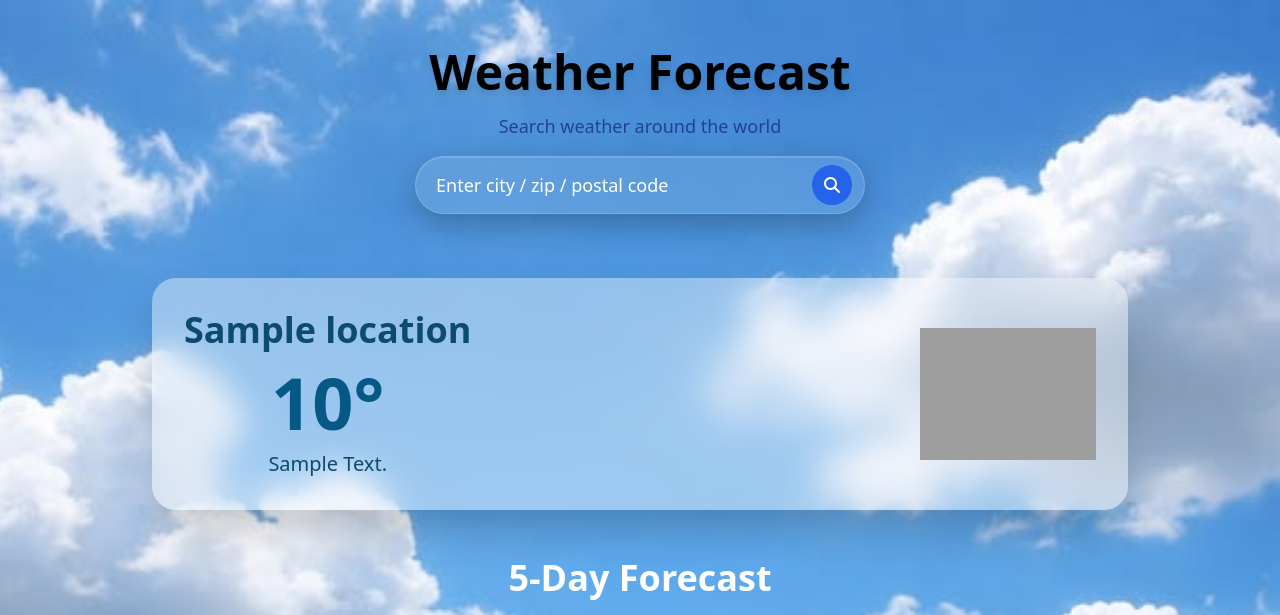
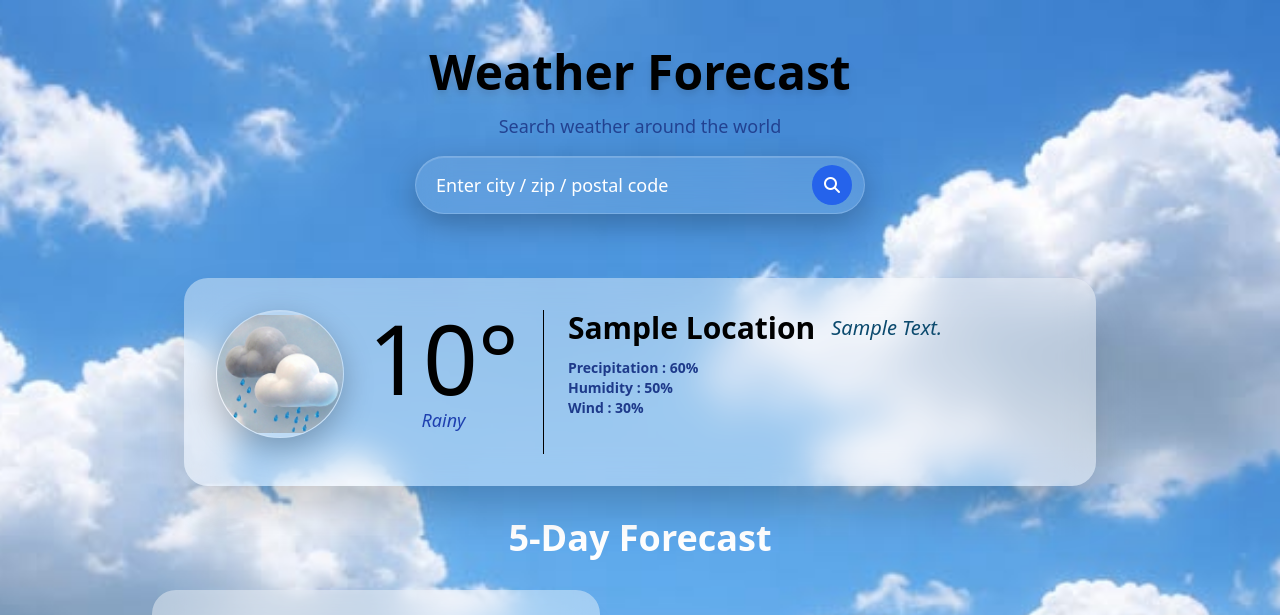
Before and after one commit to Nimra-Tanveer-07/WeatherApp, a Django app: template weather/templates/weather/home.html in a window 1280 px wide. Shown: the top 615 px of the page. Run offline with Django 5.2, Linux system fonts and the light colour scheme; the template is opened without the code that fills it: most values are stand-ins (such as "Sample title", 1, 10 or a date in 2020); some libraries are stand-ins or nearby versions; grey boxes are pictures that could not be loaded.

Commit message:
add styling for current weather

```diff
--- a/weather/templates/weather/home.html
+++ b/weather/templates/weather/home.html
@@ -64,31 +64,31 @@
 
                 <div class="elite-glass rounded-2xl p-3 flex flex-col items-center gap-2">
                     <img src="{% static 'images/sunnyIcon.png' %}" alt="Sunny"
-                        class="px-2 py-2 rounded-full object-contain">
+                    class="elite-glass w-32 h-32 rounded-full object-contain">
                     <h3 class="text-blue-900 font-semibold">Sunny</h3>
                 </div>
 
                 <div class="elite-glass rounded-2xl p-3 flex flex-col items-center gap-2">
                     <img src="{% static 'images/sunnyCloudyIcon.png' %}" alt="SunnyCloudy"
-                        class="px-2 py-2 rounded-full object-contain">
+                        class="elite-glass w-32 h-32 rounded-full object-contain">
                     <h3 class="text-blue-900 font-semibold">Sunny & Cloudy</h3>
                 </div>
 
                 <div class="elite-glass rounded-2xl p-4 flex flex-col items-center gap-2">
                     <img src="{% static 'images/cloudyIcon.png' %}" alt="Cloudy"
-                        class="px-2 py-2 rounded-full object-contain">
+                        class="elite-glass w-32 h-32 rounded-full object-contain">
                     <h3 class="text-blue-900 font-semibold">Cloudy</h3>
                 </div>
 
                 <div class="elite-glass rounded-2xl p-4 flex flex-col items-center gap-2">
                     <img src="{% static 'images/rainyIcon.png' %}" alt="Rainy"
-                        class="px-2 py-2 rounded-full object-contain">
+                        class="elite-glass w-32 h-32 rounded-full object-contain">
                     <h3 class="text-blue-900 font-semibold">Rainy</h3>
                 </div>
 
                 <div class="elite-glass rounded-2xl p-4 flex flex-col items-center gap-2">
                     <img src="{% static 'images/thunderIcon.png' %}" alt="Storm"
-                        class="px-2 py-2 rounded-full object-contain">
+                        class="elite-glass w-32 h-32 rounded-full object-contain">
                     <h3 class="text-blue-900 font-semibold">Storm</h3>
                 </div>
 
@@ -118,46 +118,119 @@
 
         <!-- CURRENT WEATHER -->
 
-        <div class="
-                    bg-white/40
-                    backdrop-blur-lg
-                    rounded-3xl
-                    p-8
-                    shadow-2xl
-                    flex
-                    flex-col
-                    md:flex-row
-                    items-center
-                    justify-between
-                    mb-12
-                ">
+        <div
+            class="bg-white/40 backdrop-blur-lg rounded-3xl p-4 shadow-2xl flex flex-col md:flex-row items-center justify-between m-8 p-8">
 
-            <div>
+            <div class="flex flex-row gap-6">
+                {% if weather_data.temperature >= 35 %}
 
-                <h2 class="text-4xl font-bold text-sky-900 mb-4">
+                <img src="{% static 'images/sunnyIcon.png' %}" alt="Sunny"
+                    class="elite-glass w-32 h-32 rounded-full object-contain">
+                <div class="flex flex-col justify justify-left">
+                    <div class="text-8xl text-black">
+                        {{ weather_data.temperature|floatformat:0 }}°
+                    </div>
 
-                    {{ weather_data.location }}
+                    <div class="text-lg italic text-blue-800"> Sunny </div>
 
-                </h2>
+                </div>
 
-                <p class="text-7xl font-bold text-sky-800">
+                {% elif weather_data.temperature >= 30 %}
 
-                    {{ weather_data.temperature }}°
+                <img src="{% static 'images/sunnyCloudyIcon.png' %}" alt="Sunny and Cloudy"
+                    class="elite-glass  w-32 h-32 rounded-full object-contain">
+                <div class="flex flex-col justify justify-left">
+                    <div class="text-8xl text-black">
+                        {{ weather_data.temperature|floatformat:0 }}°
+                    </div>
+
+                    <div class="text-lg italic text-blue-800"> Partly Cloudy </div>
+
+                </div>
 
                 </p>
 
-                <p class="text-xl mt-3 text-sky-900 capitalize">
+                {% elif weather_data.temperature >= 20 %}
 
-                    {{ weather_data.description }}
+                <img src="{% static 'images/cloudyIcon.png' %}" alt="Cloudy"
+                    class="elite-glass w-32 h-32 rounded-full object-contain">
+                <div class="flex flex-col justify justify-left">
+                    <div class="text-8xl text-black">
+                        {{ weather_data.temperature|floatformat:0 }}°
+                    </div>
 
-                </p>
+                    <div class="text-lg italic text-blue-800"> Cloudy </div>
+
+                </div>
+
+
+                {% elif weather_data.temperature >= 10 %}
+
+                <img src="{% static 'images/rainyIcon.png' %}" alt="Rainy"
+                    class="elite-glass w-32 h-32  rounded-full object-contain">
+                <div class="flex flex-col justify justify-left">
+                    <div class="text-8xl text-black">
+                        {{ weather_data.temperature|floatformat:0 }}°
+                    </div>
+
+                    <div class="text-lg italic text-blue-800"> Rainy </div>
+
+                </div>
+                {% elif weather_data.temperature >= 4 %}
+
+                <img src="{% static 'images/thunderIcon.png' %}" alt="Storm"
+                    class="elite-glass w-32 h-32 rounded-full object-contain">
+                <div class="flex flex-col justify justify-left">
+                    <div class="text-8xl text-black">
+                        {{ weather_data.temperature|floatformat:0 }}°
+                    </div>
+
+                    <div class="text-lg italic text-blue-800"> Thunder Storm </div>
+
+                </div>
+                {% endif %}
+
+
+                <!-- VERTICAL LINE -->
+                <div class="w-[1px] h-36 bg-black"></div>
+
+                <div class="flex flex-col gap-3">
+
+                    <div class="flex items-center gap-4">
+
+                        <h2 class="text-3xl font-bold text-black capitalize">
+                            {{ weather_data.location }}
+                        </h2>
+
+                        <p class="text-xl text-sky-900 capitalize italic">
+                            {{ weather_data.description }}
+                        </p>
+
+                    </div>
+
+                    <div class="text-left">
+
+                        <p class="text-sm text-blue-900 font-bold">
+                            Precipitation : 60%
+                        </p>
+
+                        <p class="text-sm text-blue-900 font-bold">
+                            Humidity : 50%
+                        </p>
+
+                        <p class="text-sm text-blue-900 font-bold">
+                            Wind : 30%
+                        </p>
+
+                    </div>
+
+                </div>
+
+
 
             </div>
 
-            <img src="https://openweathermap.org/img/wn/{{ weather_data.icon }}@4x.png" class="w-44 mt-6 md:mt-0">
-
         </div>
-
         <!-- FORECAST -->
 
         <h2 class="text-4xl font-bold text-white text-center mb-8">
```
